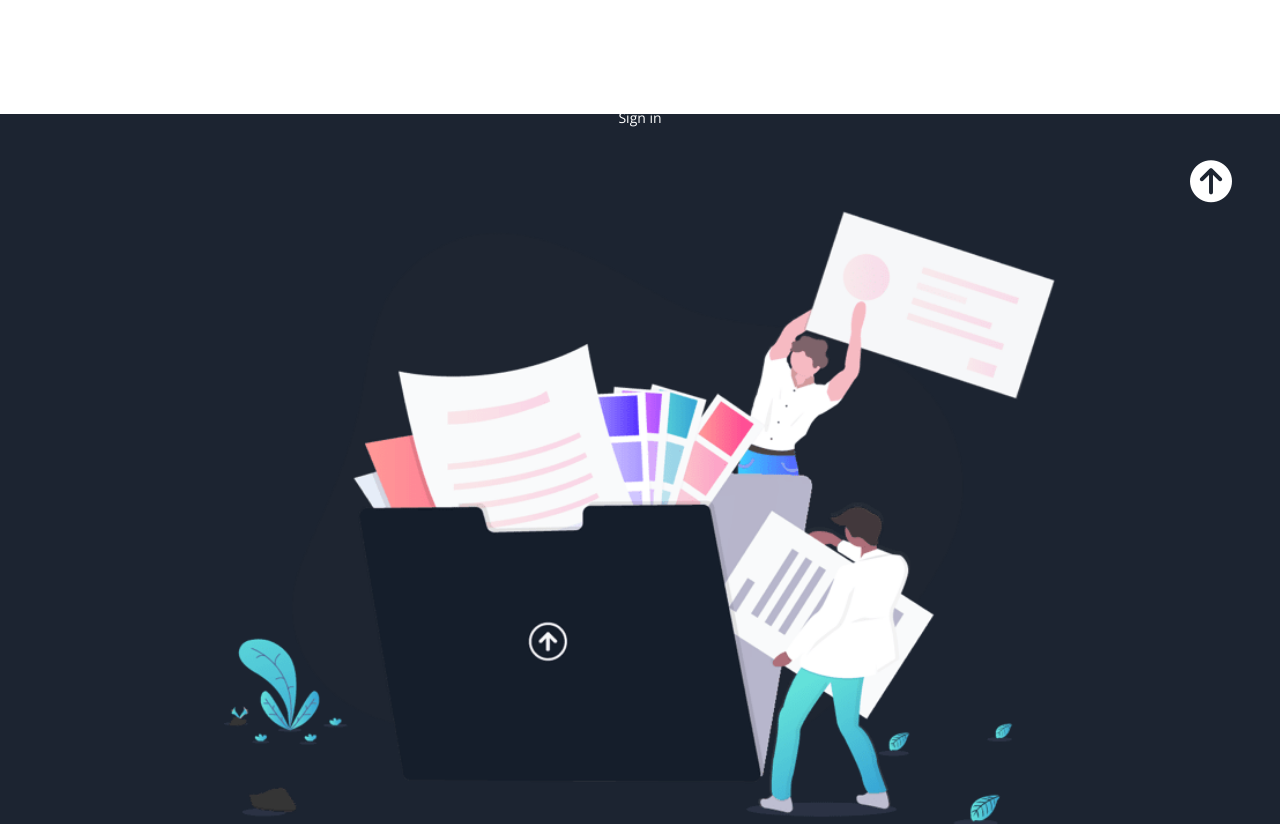
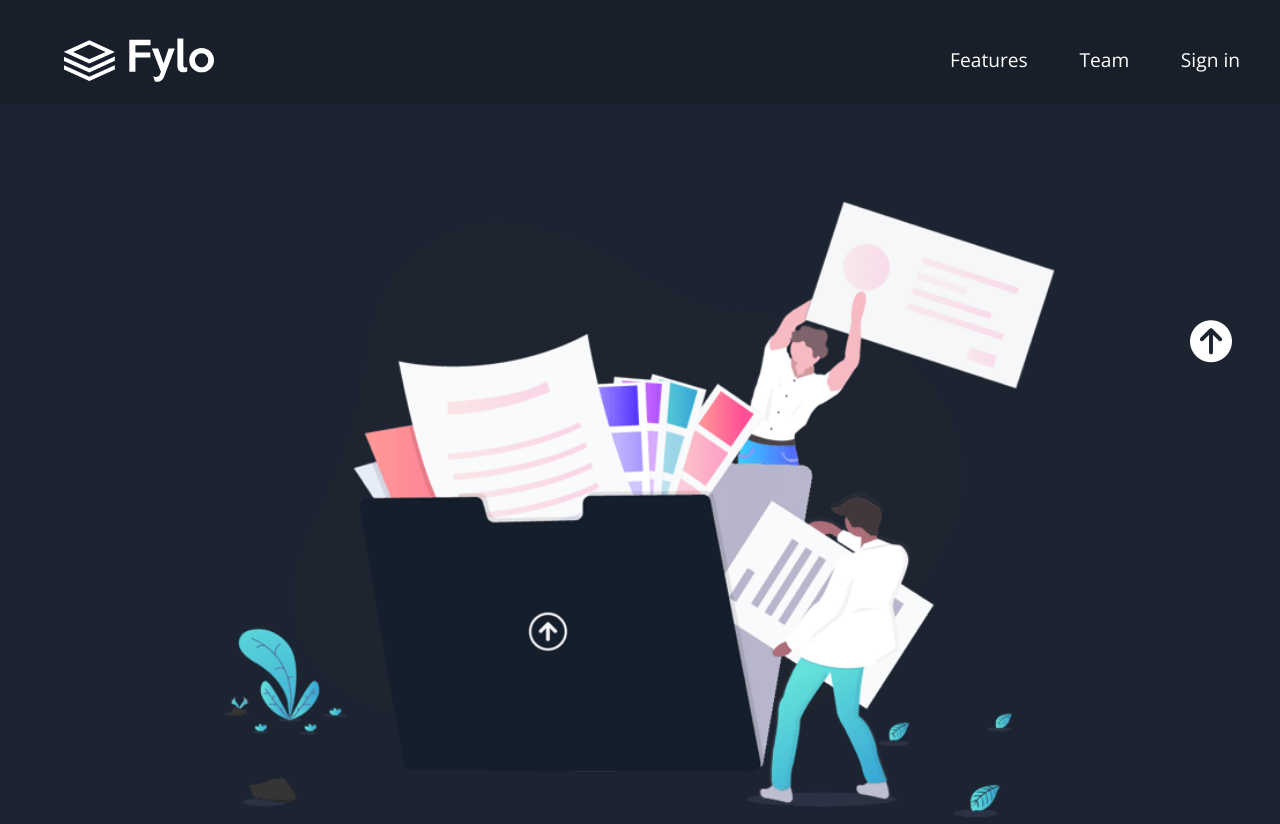
Before and after one commit to PRAISE-C24/Flylo-dack-theme, a plain HTML site: page index.html in a window 1280 px wide. Shown: the top 824 px of the page. Drawn offline with nearby package versions, Linux system fonts and the light colour scheme.

Commit message:
Update styles.css
Update Css

```diff
--- a/style.css
+++ b/style.css
@@ -1,533 +1,521 @@
-*{
+* {
   margin: 0;
   padding: 0;
   box-sizing: border-box;
 }
-
-body{
-    width: 100vw;
+html {
+  scroll-behavior: smooth;
+}
+body {
+  background: hsl(218, 28%, 13%);
   color: hsl(0, 0%, 100%);
-    font-size:14px;
-    font-family: 'Open Sans', sans-serif;
+  font-size: 14px;
+  font-family: "Open Sans", sans-serif;
   text-align: center;
   line-height: 1.7;
 }
-.container{
+h1,
+h2,
+h3,
+h4 {
+  font-family: "Raleway", sans-serif;
+}
+
+.header--section {
+  display: flex;
+  flex-direction: column;
   width: 100%;
-    overflow: auto;
-    margin:auto;
-    background:hsl(218, 28%, 13%);
-    overflow: hidden;
-}
-h1,h2,h3,h4{
-    font-family: 'Raleway', sans-serif;
-}
-.topnav{
-    padding:0.5rem 0;
-    text-align: center;
-    position:fixed;
+  height: 80px;
+  position: fixed;
   z-index: 100;
 }
-.topnav img{
-    width: 32%;
-    float: left;
-    margin-left: 2rem;
+.top--nav {
+  display: flex;
+  justify-content: start;
+  background: hsl(218, 28%, 13%);
+  padding: 1rem 2rem;
+  z-index: 100;
 }
-.icon-line{
-    width: 1.8rem;
-    height: 0.2rem;
-    background: hsl(0, 0%, 100%);
-    margin-bottom: 0.4rem;
+.top--logo {
+  width: 150px;
 }
-.menu-icon{
+
+ul {
+  list-style: none;
+}
+ul li {
+  padding: 2rem;
+  font-size: 1.2rem;
+}
+li:nth-child(2) {
+  border-top: 1px solid #eee;
+  border-bottom: 1px solid #eee;
+}
+li > a {
+  display: block;
+}
+.show--nav,
+.close--nav {
   position: absolute;
-    padding: 10px;
-    right: 2rem;
-    top: .3rem;
-    cursor: pointer;
+  top: 1.5rem;
+  right: 3rem;
 }
-.fa-xmark{
-    position:absolute;
-    padding: 10px;
-    right: 2rem;
-    top: .2rem;
-    cursor: pointer;
+.close--nav {
   display: none;
 }
-.moveTop-icon{
-    position: absolute;
-    bottom: 0;
+.moveTop-icon {
+  position: fixed;
+  top: 20rem;
   right: 3rem;
   z-index: 5;
 }
-.menu-content a{
-    display:block;
+.nav {
+  background: hsl(219, 30%, 18%);
+  position: fixed;
+  transform: translateY(-150%);
+  transition: transform 0.2s;
   text-align: left;
-    padding:1rem;
-    margin-left: 1rem;
-}
-.menu-content{
-    position: fixed;
-    top: 0;
+  top: 4.5rem;
   left: 0;
   right: 0;
-    z-index:99;
-    transform:translateY(-120%);
-    transition: transform 0.2s;
-    background: hsl(219, 30%, 18%);
-    padding: 1rem;
-    padding-top: 4rem;
+  z-index: 99;
 }
-.showMenu{
+.showMenu {
   transform: translateY(0);
 }
-.intro-img{
-    background:  hsl(217, 28%, 15%);
-    margin-top: 2rem;
-
+.intro-img {
+  background: hsl(217, 28%, 15%);
 }
-.top-img{
+.top-img {
   width: 100%;
   padding: 2rem;
   position: relative;
   top: 4.5rem;
   z-index: 1;
-
 }
-.bg-img img{
-    width:100%;
+.bg-img img {
+  width: 100%;
   position: relative;
   top: 10px;
 }
-.intro-text{
+.intro-text {
   width: 83%;
   margin: auto;
   line-height: 1.7;
   position: relative;
   top: -5rem;
 }
-.intro-text p{
-   padding-top:1rem;
+.intro-text p {
+  padding-top: 1rem;
   padding-bottom: 2rem;
 }
-.box{
+.box {
   width: 80%;
   height: 50px;
-    padding:1rem 1rem;
+  padding: 1rem 1rem;
   border: none;
   border-radius: 40px;
 }
-button{
+button {
   color: hsl(0, 0%, 100%);
-    background:hsl(198, 60%, 50%);
+  background: hsl(198, 60%, 50%);
   transition: all 0.3s ease-out;
-    font-family: 'Raleway', sans-serif;
+  font-family: "Raleway", sans-serif;
   font-size: 1rem;
   font-weight: 750;
   opacity: 0.7;
 }
-button:hover{
+button:hover {
   cursor: pointer;
   opacity: 1;
 }
-.feature-section{
+.feature-section {
   width: 95%;
   margin: auto;
 }
-.features{
-    padding:2rem 0.8rem;
+.features {
+  padding: 2rem 0.8rem;
 }
-.features img{
-    padding:2rem;
+.features img {
+  padding: 2rem;
 }
 
-.features p{
+.features p {
   line-height: 1.5;
-    padding:1rem 0;
+  padding: 1rem 0;
 }
-.productive-section{
+.productive-section {
   width: 95%;
-    margin:4rem auto;
+  margin: 4rem auto;
 }
-.pro-img img{
+.pro-img img {
   width: 100%;
-    padding:3rem 1.2rem;
+  padding: 3rem 1.2rem;
 }
-.pro-text{
+.pro-text {
   width: 100%;
-    padding:2rem 0.5rem;
+  padding: 2rem 0.5rem;
   text-align: left;
 }
-.pro-text h2{
+.pro-text h2 {
   font-size: 1.25rem;
 }
-.pro-text p{
-    padding:1rem 0;
+.pro-text p {
+  padding: 1rem 0;
 }
-.pro-text a{
+.pro-text a {
   text-decoration: none;
   color: hsl(176, 68%, 64%);
   border-bottom: 2px solid hsl(176, 68%, 64%);
 }
-.testimonial-section{
+.testimonial-section {
   width: 85%;
   margin: auto;
-    margin-top:6rem;
+  margin-top: 6rem;
   margin-bottom: -10rem;
 }
-.quote-img{
+.quote-img {
   text-align: left;
 }
-.quote-img img{
-    width:10%;
+.quote-img img {
+  width: 10%;
 }
-.testimonial-box{
+.testimonial-box {
   position: relative;
   top: -12px;
 }
-.testimonial{
+.testimonial {
   width: 100%;
   text-align: left;
-    padding:2rem 1rem;
+  padding: 2rem 1rem;
   background: hsl(219, 30%, 18%);
   margin-bottom: 2rem;
   border: none;
   border-radius: 10px;
 }
-.testifier{
+.testifier {
   display: flex;
   align-items: center;
   gap: 1rem;
   padding-top: 2rem;
-
 }
-.testifier-img img{
+.testifier-img img {
   border: 2px solid hsl(176, 68%, 64%);
   border-radius: 100%;
   width: 40px;
 }
-.sign-up-section{
+.sign-up-section {
   margin: auto;
-    position:relative;
+  position: relative;
   top: 12rem;
   width: 95%;
   padding: 3rem 0;
   border: none;
   border-radius: 10px;
-    background:  hsl(217, 28%, 15%);
+  background: hsl(217, 28%, 15%);
 }
-.sign-up-text{
+.sign-up-text {
   width: 81%;
-    margin:auto;
+  margin: auto;
 }
-.input{
+.input {
   background-color: hsl(0, 0%, 100%);
   margin: 0 auto;
   margin-top: 2rem;
 }
-input{
+input {
   width: 85%;
   font-size: 1.2rem;
   font-weight: 600;
   border: none;
-    color:hsl(198, 60%, 50%);
+  color: hsl(198, 60%, 50%);
 }
-input:focus{
+input:focus {
   outline: none;
 }
-.error{
+.error {
   color: hsl(0, 100%, 63%);
   font-style: italic;
   font-size: 0.8rem;
   margin-bottom: 1.5rem;
 }
-.last-section{
+.last-section {
   padding-top: 18rem;
   background: hsl(216, 53%, 9%);
 }
-.last{
+.last {
   width: 80%;
   margin: auto;
   text-align: left;
 }
-.logo{
-    margin-bottom:2rem;
+.bottom--logo {
+  margin-bottom: 2rem;
 }
-.address{
+.address {
   display: flex;
   gap: 1rem;
-    margin:1rem auto;
+  margin: 1rem auto;
 }
-.more{
-    margin:3rem auto;
+.more {
+  margin: 3rem auto;
 }
-.more div{
+.more div {
   margin: 1rem 0;
 }
-.social{
+.social {
   display: flex;
   justify-content: center;
   gap: 1rem;
-    padding:2rem 0;
+  padding: 2rem 0;
   padding-bottom: 4rem;
 }
-.social-icon{
+.social-icon {
   width: 50px;
-    height: 50Px;
+  height: 50px;
   text-align: center;
   line-height: 3rem;
   font-size: 1.4rem;
-    border: 1px solid  hsl(0, 0%, 100%);
+  border: 1px solid hsl(0, 0%, 100%);
   border-radius: 100%;
   cursor: pointer;
 }
-.bottom a{
+.bottom a {
   color: hsl(176, 68%, 64%);
 }
-.social-icon:hover{
+.social-icon:hover {
   border: 2px solid hsl(198, 60%, 50%);
 }
-a{
+a {
   transition: all, 0.2s ease-in-out;
   text-decoration: none;
   color: hsl(0, 0%, 100%);
+  cursor: pointer;
 }
-a:hover{
-    color:hsl(198, 60%, 50%);
-    padding-left:10px;
+a:hover {
+  color: hsl(198, 60%, 50%);
+  padding-left: 10px;
 }
-@media screen and (min-width:450px) {
-    .menu-content{
+@media screen and (min-width: 450px) {
+  .menu-content {
     padding-top: 5.5rem;
   }
 }
-@media screen and (min-width:768px){
-
-    .topnav{
-        position:static;
-        padding-top: 2rem;
-        background:  hsl(217, 28%, 15%);
+@media screen and (min-width: 768px) {
+  .header--section {
+    display: flex;
+    flex-direction: row;
+    height: 120px;
+    align-items: center;
+    position: static;
   }
-    .topnav img{
-        width: 15%;
-        float: left;
-        margin-left: 3rem;
+  .top--nav {
+    background: none;
+    margin-right: auto;
+    width: 250px;
+    max-height: 100%;
+    padding: 2rem 4rem;
   }
-    .menu-content a{
-        display:inline;
-        padding: 0rem;
-        margin:1rem;
+  ul li {
+    display: inline-block;
+    padding: 1.5rem;
+    font-size: 1.2rem;
   }
-    .menu-content{
-        position: relative;
-        float: right;
-        font-size: 1rem;
-        transform:translateY(0);
-        width: 45%;
-        background:transparent;
-        padding: 0rem;
-        margin-top: -3rem;
+  li:nth-child(2) {
+    border: none;
   }
-    .menu-icon{
+  .open--menu {
+    display: none;
+  }
+  .nav {
+    background: none;
+    position: static;
+    transform: translateY(0%);
+    transition: transform 0.2s;
+    z-index: 0;
+    padding: 0 1rem;
+  }
+  .show--nav,
+  .close--nav {
     display: none !important;
   }
-    .fa-xmark{
-        display: none !important;
-    }
-    .moveTop-icon{
-        position: fixed;
-        top: 10rem;
-        right: 3rem;
-        z-index: 5;
-    }
-    .intro-img{
+  .intro-img {
     margin: auto;
     margin-top: -1rem;
   }
-    .top-img{
+  .top-img {
     width: 70%;
-        padding:4rem 2rem;
+    padding: 4rem 2rem;
     position: relative;
     top: 0;
-
   }
-    .intro-text{
+  .intro-text {
     width: 85%;
     margin: auto;
     line-height: 1.7;
     position: relative;
     margin-top: -14rem;
-
   }
-    .intro-text h1{
+  .intro-text h1 {
     font-size: 2rem;
   }
-    .intro-text p{
+  .intro-text p {
     font-size: 1.1rem;
-       padding:0 3rem;
-       padding-top:1rem;
+    padding: 0 3rem;
+    padding-top: 1rem;
     padding-bottom: 2rem;
   }
-    .intro-text button{
-        width:250px;
+  .intro-text button {
+    width: 250px;
   }
-    .feature-section{
+  .feature-section {
     width: 80%;
     margin: auto;
     display: grid;
     grid-template-columns: repeat(2, 1fr);
     position: relative;
   }
-    .features{
+  .features {
     width: 80%;
-        padding:2rem auto;
+    padding: 2rem auto;
   }
-    .productive-section{
+  .productive-section {
     width: 85%;
-        margin:4rem auto;
+    margin: 4rem auto;
     display: flex;
     gap: 1.5rem;
   }
-    .pro-img img{
+  .pro-img img {
     width: 100%;
-        padding:3rem auto;
+    padding: 3rem auto;
   }
-    .pro-text{
+  .pro-text {
     width: 50%;
-        padding:2rem auto;
+    padding: 2rem auto;
     position: relative;
     top: 3.5rem;
   }
-    .pro-text h2{
+  .pro-text h2 {
     font-size: 2rem;
     width: 300px;
   }
-    .testimonial-section{
+  .testimonial-section {
     width: 80%;
   }
-    .testimonial-box{
+  .testimonial-box {
     display: flex;
     gap: 2rem;
     position: relative;
     left: 0.5rem;
   }
-    .quote-img img{
-        width:5%;
+  .quote-img img {
+    width: 5%;
   }
-    .sign-up-section{
+  .sign-up-section {
     width: 60%;
-        padding:2rem auto;
+    padding: 2rem auto;
     position: relative;
     top: 8rem;
     margin-top: 8rem;
   }
-    .last-section{
+  .last-section {
     padding-top: 12rem;
     padding-bottom: 4rem;
   }
-    .last{
+  .last {
     width: 85%;
   }
-    .last-text{
-        display:grid;
-        grid-template-columns:3fr 1fr 2fr 1fr;
+  .last-text {
+    display: grid;
+    grid-template-columns: 3fr 1fr 2fr 1fr;
     gap: 2rem;
   }
-    .enquiery{
+  .enquiery {
     display: flex;
     gap: 2rem;
   }
-    .logo img{
-        width:15%;
-    }
-    .more{
+  .more {
     margin-top: 0;
   }
-    .social{
+  .social {
     padding-top: 0;
   }
 }
-@media screen and (min-width:992px) {
-    .top-img{
-        padding:6rem 2rem;
+@media screen and (min-width: 992px) {
+  .top-img {
+    padding: 6rem 2rem;
   }
-    .intro-text{
+  .intro-text {
     width: 70%;
     margin-top: -20rem;
-
   }
-    .intro-text h1{
+  .intro-text h1 {
     font-size: 2.5rem;
   }
-    .intro-text p{
+  .intro-text p {
     font-size: 1.3rem;
-       padding:0 2rem;
-       padding-top:1rem;
+    padding: 0 2rem;
+    padding-top: 1rem;
     padding-bottom: 2rem;
   }
-    .sign-up{
+  .sign-up {
     display: flex;
     justify-content: center;
     align-items: baseline;
     position: relative;
   }
-    .input{
+  .input {
     width: 54%;
   }
-    .sign-up button{
+  .sign-up button {
     width: 32%;
     margin-right: 2rem;
   }
-    .error{
+  .error {
     position: absolute;
     top: 5.5rem;
     left: 4rem;
   }
 }
-@media screen and (min-width:1200px){
-    .top-img{
-        padding:6rem 2rem;
+@media screen and (min-width: 1200px) {
+  .top-img {
+    padding: 6rem 2rem;
   }
-    .intro-text{
+  .intro-text {
     width: 65%;
     margin-top: -26rem;
-
   }
-    .intro-text h1{
+  .intro-text h1 {
     font-size: 2.7rem;
   }
-    .intro-text p{
+  .intro-text p {
     font-size: 1.4rem;
-       padding:0 5rem;
-       padding-top:1rem;
+    padding: 0 5rem;
+    padding-top: 1rem;
     padding-bottom: 2rem;
   }
-    .menu-content{
+  .menu-content {
     width: 35%;
     margin-top: -4rem;
   }
 }
-@media screen and (min-width:1440px){
-
-    .top-img{
-        padding:7rem 2rem;
+@media screen and (min-width: 1440px) {
+  .top-img {
+    padding: 7rem 2rem;
   }
-    .intro-text{
+  .intro-text {
     width: 60%;
     margin-top: -28rem;
-
   }
-    .intro-text h1{
+  .intro-text h1 {
     font-size: 2.8rem;
   }
-    .intro-text p{
+  .intro-text p {
     font-size: 1.5rem;
-       padding:0 5rem;
-       padding-top:1rem;
+    padding: 0 5rem;
+    padding-top: 1rem;
     padding-bottom: 2rem;
   }
-    .menu-content{
+  .menu-content {
     font-size: 1.5rem;
   }
-
 }
```
Lines whose indentation alone changed are shown as unchanged.
